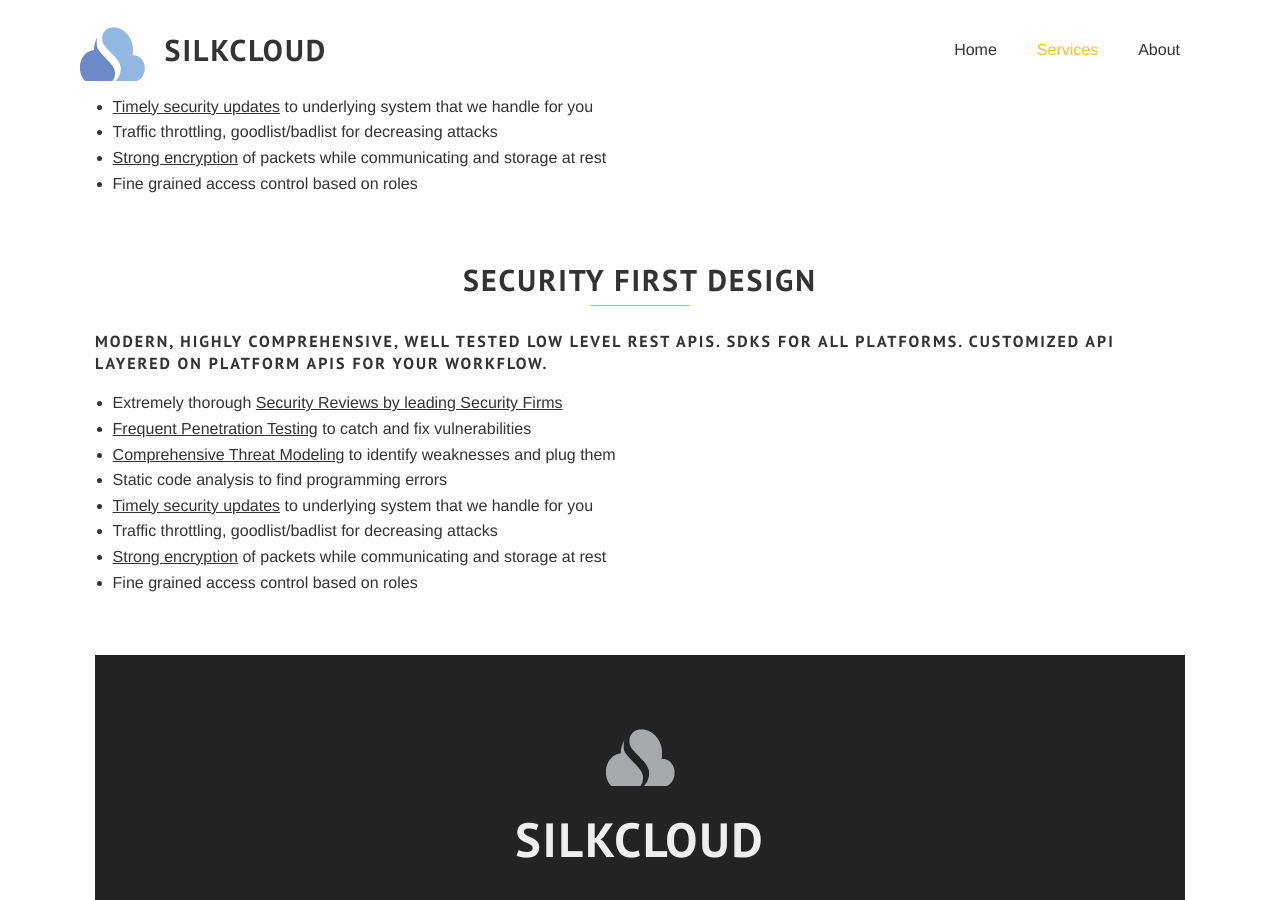
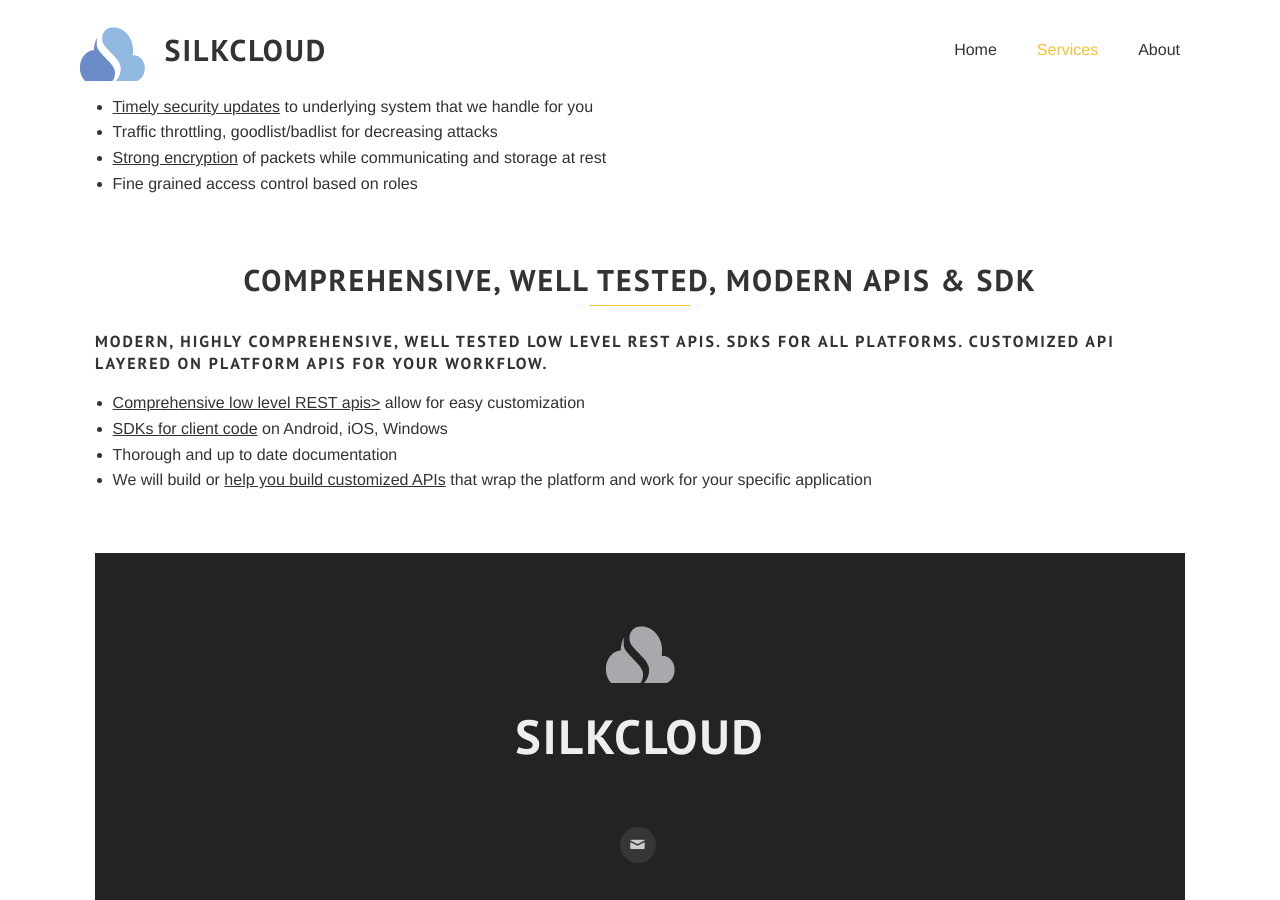
Before and after one commit to jrgallelli/jrgallelli.github.io, a Jekyll site: the page built from services.html, in a window 1280 px wide and 900 px high, scrolled down 4522 px. Built offline with Jekyll 4.4.1, drawn with Linux system fonts in a browser that asks for light colours; some web fonts are replaced; Markdown is read by kramdown in place of the engine named in the settings.

Commit message:
Update services.html

```diff
--- a/services.html
+++ b/services.html
@@ -228,7 +228,7 @@
 <div class='full white'>
   <div class='row'>
     <div class='special-title centered-text'>
-      <h2>Security First Design</h2>
+      <h2>Comprehensive, well tested, modern APIs & SDK</h2>
       <p class='shortline'></p>
     </div>
   </div>
@@ -237,14 +237,10 @@
     <div class='medium-12 large-12 columns'>
 <h4>Modern, highly comprehensive, well tested low level REST APIs. SDKs for all platforms. Customized API layered on platform APIs for your workflow.  </h4>
 <ul>
-<li>Extremely thorough <u>Security Reviews by leading Security Firms</u> </li>
-<li><u>Frequent Penetration Testing</u> to catch and fix vulnerabilities</li>
-<li><u>Comprehensive Threat Modeling</u> to identify weaknesses and plug them</li>
-<li>Static code analysis to find programming errors</li>
-<li><u>Timely security updates</u> to underlying system that we handle for you</li>
-<li>Traffic throttling, goodlist/badlist for decreasing attacks</li>
-<li><u>Strong encryption</u> of packets while communicating and storage at rest</li>
-<li>Fine grained access control based on roles</li>
+<li><u>Comprehensive low level REST apis></u> allow for easy customization </li>
+<li><u>SDKs for client code</u> on Android, iOS, Windows</li>
+<li>Thorough and up to date documentation</li>
+<li>We will build or <u>help you build customized APIs</u> that wrap the platform and work for your specific application</li>
 </ul>
 
     </div>
```
